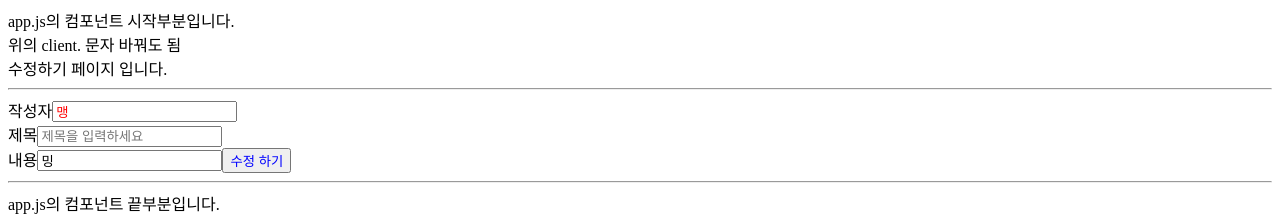
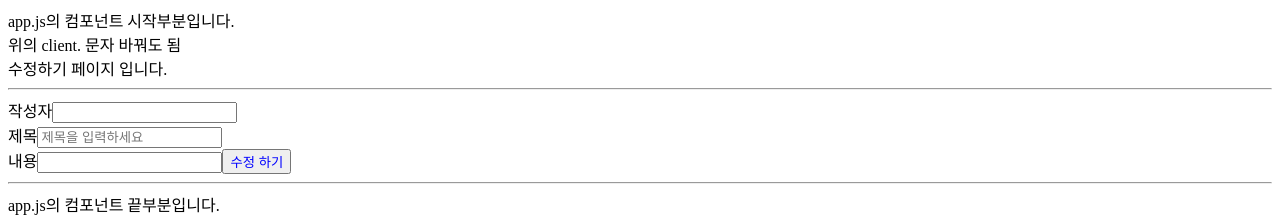
Before and after one commit to fieldnight/class, a Next.js app: page /section09/09-04-board/1/edit in a window 1280 px wide. Shown: the top 223 px of the page. Built offline with nearby package versions, Linux system fonts and the light colour scheme; no server answers.

Commit message:
fix 09-04-board의 아래와 동일한 버그 개선

```diff
--- a/src/components/units/board/09-write2/BoardWrite.container.js
+++ b/src/components/units/board/09-write2/BoardWrite.container.js
@@ -60,11 +60,11 @@ export default function BoardWrite(props) {
   };
 
   const onChangeTitle = (event) => {
-    setTitle = event.target.value;
+    setTitle(event.target.value);
   };
 
   const onChangeContents = (event) => {
-    setContent = event.target.content;
+    setContent(event.target.value);
   };
 
   return (
@@ -72,7 +72,7 @@ export default function BoardWrite(props) {
       <BoardWriteUI
         submit={onClickSubmit}
         update={onClickUpdate}
-        writer={onChangeWriter}
+        write={onChangeWriter}
         title={onChangeTitle}
         content={onChangeContents}
         isEdit={props.isEdit}
--- a/src/components/units/board/09-write2/BoardWrite.presenter.js
+++ b/src/components/units/board/09-write2/BoardWrite.presenter.js
@@ -9,7 +9,7 @@ export default function BoardWriteUI(props) {
         type="text"
         placeholder="작성자를 입력하세요"
         onChange={props.write}
-        defaultValue={props.data ? props.data.fetchBoard.writer : "맹"}
+        defaultValue={props.data ? props.data.fetchBoard.writer : " "}
       ></RedInput>
       <br></br>
       제목
@@ -24,8 +24,8 @@ export default function BoardWriteUI(props) {
       <input
         type="text"
         placeholder="내용을 입력하세요"
-        onChange={props.contents}
-        defaultValue={props.data ? props.data.fetchBoard.contents : "밍"}
+        onChange={props.content}
+        defaultValue={props.data ? props.data.fetchBoard.contents : " "}
       ></input>
       <BlueBtn onClick={props.isEdit ? props.update : props.submit}>
         {props.isEdit ? "수정" : "등록"} 하기
```
